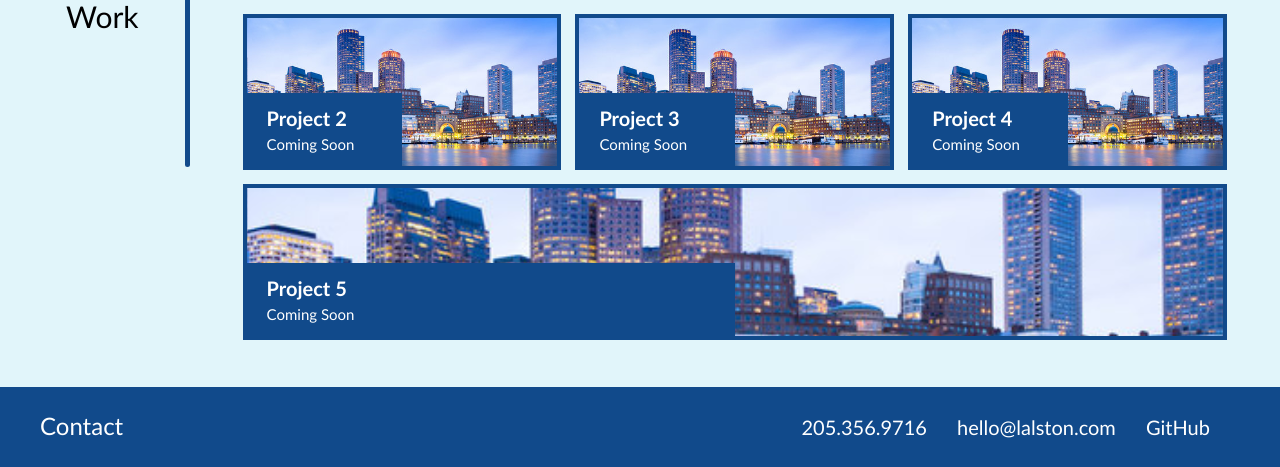
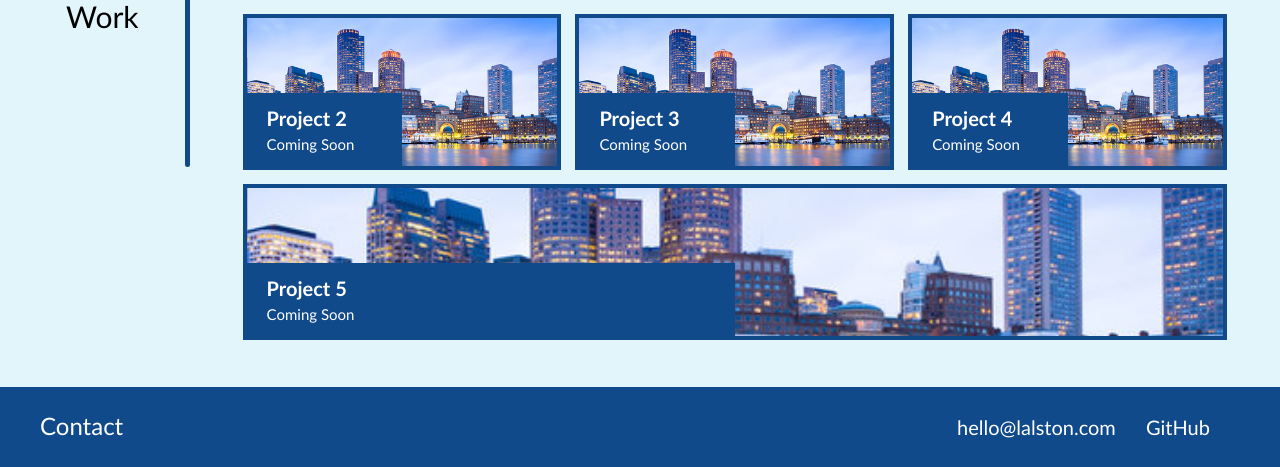
Before and after one commit to Laura-Waters/module2_challenge, a plain HTML site: page index.html in a window 1280 px wide. Shown: the part 1148-1615 px from the top of the page. Drawn offline with Linux system fonts and the light colour scheme.

Commit message:
Update index.html

```diff
--- a/index.html
+++ b/index.html
@@ -137,7 +137,7 @@
         <nav>
             <ul>
                 <li>
-                    <a href="tel:2053569716">205.356.9716</a>
+                    <a></a>
                 </li>
                 <li>
                     <a href=mailto:"hello@lalston.com">hello@lalston.com</a>
```
